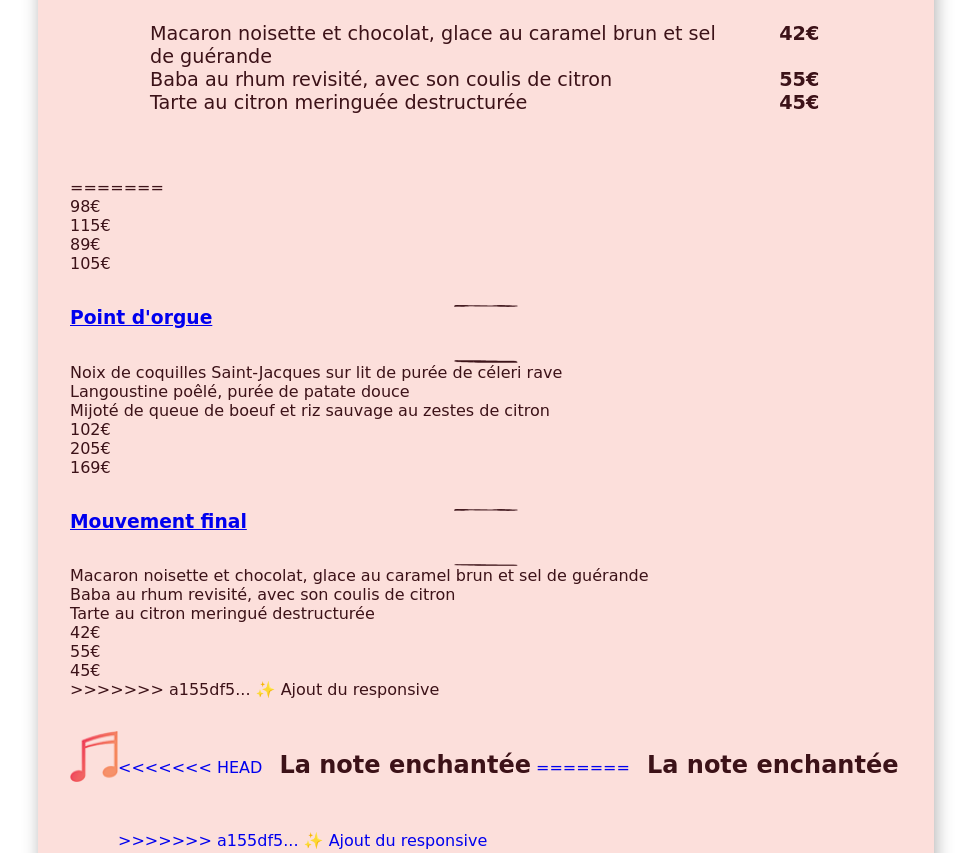
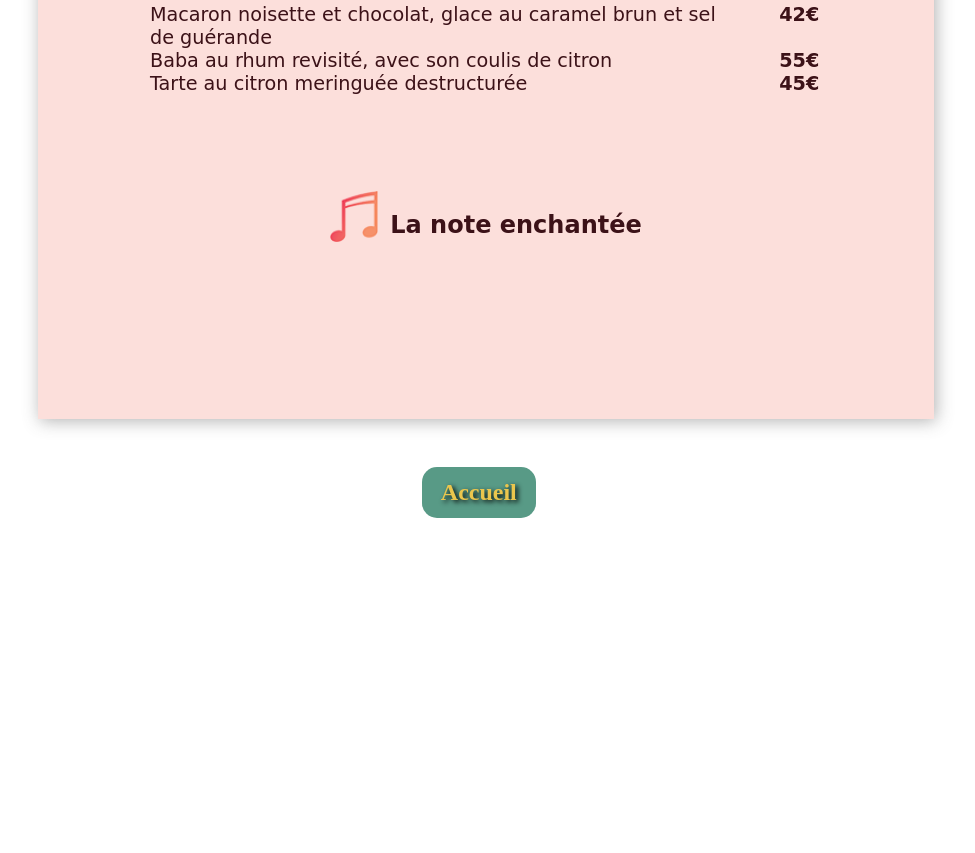
Before and after one commit to Bastien-OC20/ocr-projet3, a website: page pages/la_note_enchantee.html in a window 1280 px wide. Shown: the part 1018-1871 px from the top of the page, without its empty margins (154-1129 px from the left). After the commit the page ends 1656 px from the top, so only its background shows below. Drawn offline with Linux system fonts and the light colour scheme; a web font is replaced by a local one.

Commit message:
⏳ Initialisation du projet 3

```diff
--- a/pages/la_note_enchantee.html
+++ b/pages/la_note_enchantee.html
@@ -33,7 +33,6 @@
 
 
 
-<<<<<<< HEAD
                 <!--sous titres entrées-->
                 <section class="menu-card_bandeau">
                     <span class="menu-card_bandeau-bar"><img src="../img/barre-note-gauche.png" alt="leftbar" /></span>
@@ -91,72 +90,11 @@
                     <p class="menu-card_detail_plats">Tarte au citron meringuée destructurée</p>
                     <p class="menu-card_detail_prix">45€</p>
                 </section>
-=======
-                    </section>
-                    <section class="menu-card__note--entree-prix">
-                        <p>98€</p>
-                        <p>115€</p>
-                        <p>89€</p>
-                        <p>105€</p>
-                    </section>
-                </aside>
-                <aside class="menu-card__note--platsPrincipaux">
-                    <!--sous titres plats principaux-->
-                    <section class="menu-card__note--platsPrincipaux-sousTitre">
-                        <span class="menu-card__note--platsPrincipaux-sousTitre-barLeft"><img
-                                src="../img/barre-note-gauche.png" alt="leftbar" /></span>
-                        <a href="#">
-                            <h3 class="menu-card__note--platsPrincipaux-sousTitre-trait">Point&nbsp;d'orgue</h3>
-                        </a>
-                        <span class="menu-card__note--platsPrincipaux-sousTitre-barRight"><img
-                                src="../img/barre-note-droite.png" alt="rightbar" /></span>
-                    </section>
-                    <!--liste des plats principaux-->
-
-                    <section class="menu-card__note--platsPrincipaux-plats">
-                        <p>Noix de coquilles Saint-Jacques sur lit de purée de céleri rave</p>
-                        <p>Langoustine poêlé, purée de patate douce</p>
-                        <p>Mijoté de queue de boeuf et riz sauvage au zestes de citron</p>
-                    </section>
-                    <section class="menu-card__note--platsPrincipaux-prix">
-                        <p>102€</p>
-                        <p>205€</p>
-                        <p>169€</p>
-                    </section>
-                </aside>
-                <aside class="menu-card__note--dessert">
-                    <!--sous titre desserts-->
-                    <section class="menu-card__note--dessert-sousTitre">
-                        <span class="menu-card__note--dessert-sousTitre-barLeft"><img src="../img/barre-note-gauche.png"
-                                alt="leftbar" /></span>
-                        <a href="#">
-                            <h3 class="menu-card__note--dessert-sousTitre-trait">Mouvement&nbsp;final</h3>
-                        </a>
-                        <span class="menu-card__note--dessert-sousTitre-barRight"> <img
-                                src="../img/barre-note-droite.png" alt="rightbar" /></span>
-                    </section>
-                    <!--liste des desserts-->
-                    <section class="menu-card__note--dessert-plats">
-                        <p>Macaron noisette et chocolat, glace au caramel brun et sel de guérande</p>
-                        <p>Baba au rhum revisité, avec son coulis de citron</p>
-                        <p>Tarte au citron meringué destructurée</p>
-                    </section>
-                    <section class="menu-card__note--dessert-prix">
-                        <p>42€</p>
-                        <p>55€</p>
-                        <p>45€</p>
-                    </section>
-                </aside>
->>>>>>> a155df5... ✨ Ajout du responsive
                 <!--nom de restaurant avec icone en bas de page-->
                 <section class="menu-card__titreFooter">
                     <span class="menu-card__titreFooter-picture"><img src="../img/note.png" alt="Images" /></span>
                     <a href="#">
-<<<<<<< HEAD
                         <h3>La&nbsp;note&nbsp;enchantée</h3>
-=======
-                        <h3 class="menu-card__note--sousTitre-trait">La&nbsp;note&nbsp;enchantée</h3>
->>>>>>> a155df5... ✨ Ajout du responsive
                     </a>
                 </section>
             </article>
```
